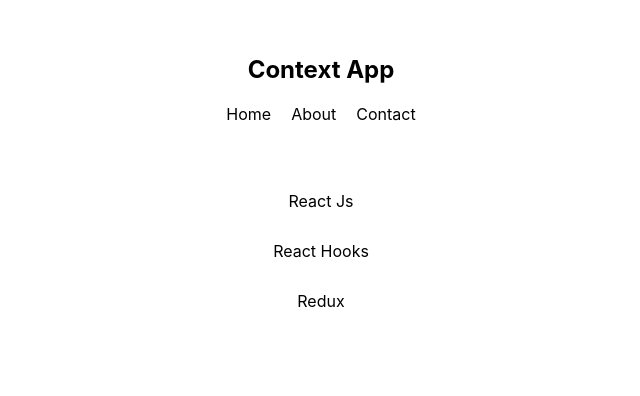
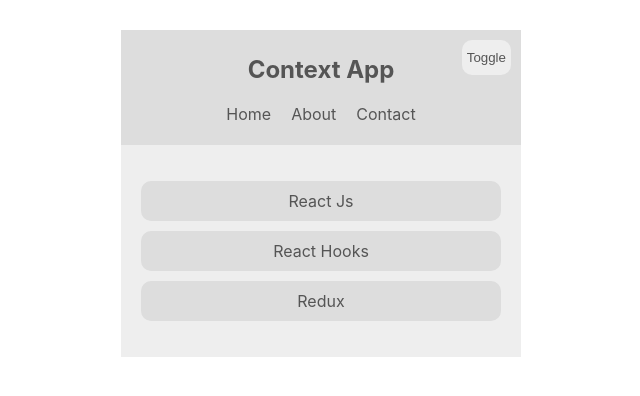
Before and after one commit to TejasSathe010/YouTube-Tut-List, a React (Create React App) app: page / in a window 1280 px wide. Shown: the top 396 px of the page, without its empty margins (319-959 px from the left). Built offline with nearby package versions, Linux system fonts and the light colour scheme.

Commit message:
Add theme toggler

```diff
--- a/src/App.js
+++ b/src/App.js
@@ -1,4 +1,5 @@
 import Navbar from "./components/Navbar";
+import ThemeToggle from "./components/ThemeToggle";
 import TutList from "./components/TutList";
 import ThemeContextProvider from "./contexts/ThemeContext";
 
@@ -8,6 +9,7 @@
       <ThemeContextProvider>
         <Navbar />
         <TutList />
+        <ThemeToggle />
       </ThemeContextProvider>
     </div>
   );
--- a/src/components/Navbar.js
+++ b/src/components/Navbar.js
@@ -1,8 +1,18 @@
-import React from 'react'
+import { useContext } from 'react'
+import { ThemeContext } from '../contexts/ThemeContext';
 
 const Navbar = () => {
+
+    const { themeState, setThemeState } = useContext(ThemeContext);
+    const { isLightTheme, light, dark } = themeState;
+    const theme = isLightTheme ? light : dark;
+
     return (
-        <nav>
+        <nav style={{
+            backgroundColor: theme.ui,
+            color: theme.systax,
+
+        }}>
             <h1>Context App</h1>
             <ul>
                 <li>Home</li>
--- /dev/null
+++ b/src/components/ThemeToggle.js
@@ -0,0 +1,27 @@
+import { useContext } from 'react';
+import { ThemeContext } from '../contexts/ThemeContext';
+
+
+const ThemeToggle = () => {
+
+    const { themeState, setThemeState } = useContext(ThemeContext);
+    const { isLightTheme, light, dark } = themeState;
+    const theme = isLightTheme ? light : dark;
+
+    const changeTheme = () => {
+        const newThemeState = {...themeState};
+        newThemeState['isLightTheme'] = !isLightTheme;
+        setThemeState(newThemeState);
+    }
+
+    return (
+        <>
+            <button onClick={changeTheme} style={{
+                backgroundColor: theme.bg,
+                color: theme.systax,
+            }}>Toggle</button>
+        </>
+    )
+}
+
+export default ThemeToggle
--- a/src/components/TutList.js
+++ b/src/components/TutList.js
@@ -1,12 +1,22 @@
-import React from 'react'
+import { useContext } from 'react'
+import { ThemeContext } from '../contexts/ThemeContext';
 
 const TutList = () => {
+
+    const { themeState, setThemeState } = useContext(ThemeContext);
+    const { isLightTheme, light, dark } = themeState;
+    const theme = isLightTheme ? light : dark;
+
     return (
-        <div className="tut-list">
+        <div className="tut-list" style={{
+            backgroundColor: theme.bg,
+            color: theme.systax,
+
+        }}>
             <ul>
-                <li>React Js</li>
-                <li>React Hooks</li>
-                <li>Redux</li>
+                <li style={{backgroundColor: theme.ui}}>React Js</li>
+                <li style={{backgroundColor: theme.ui}}>React Hooks</li>
+                <li style={{backgroundColor: theme.ui}}>Redux</li>
             </ul>
         </div>
     )
--- a/src/contexts/ThemeContext.js
+++ b/src/contexts/ThemeContext.js
@@ -11,9 +11,9 @@
     })
 
     return (
-        <ThemeContext.Provider value={
-            {...themeState}
-        }>
+        <ThemeContext.Provider value={{
+            themeState, setThemeState
+        }}>
             { children }
         </ThemeContext.Provider>
     );
--- a/src/index.css
+++ b/src/index.css
@@ -15,6 +15,7 @@
 
 /* app styles */
 .App {
+  position: relative;
   max-width: 400px;
   margin: 30px auto;
   text-align: center;
@@ -42,3 +43,12 @@
   margin: 10px auto;
   border-radius: 10px;
 }
+
+button {
+  padding: 10px 5px;
+  position: absolute;
+  border: none;
+  top: 10px;
+  right: 10px;
+  border-radius: 10px;
+}
```
